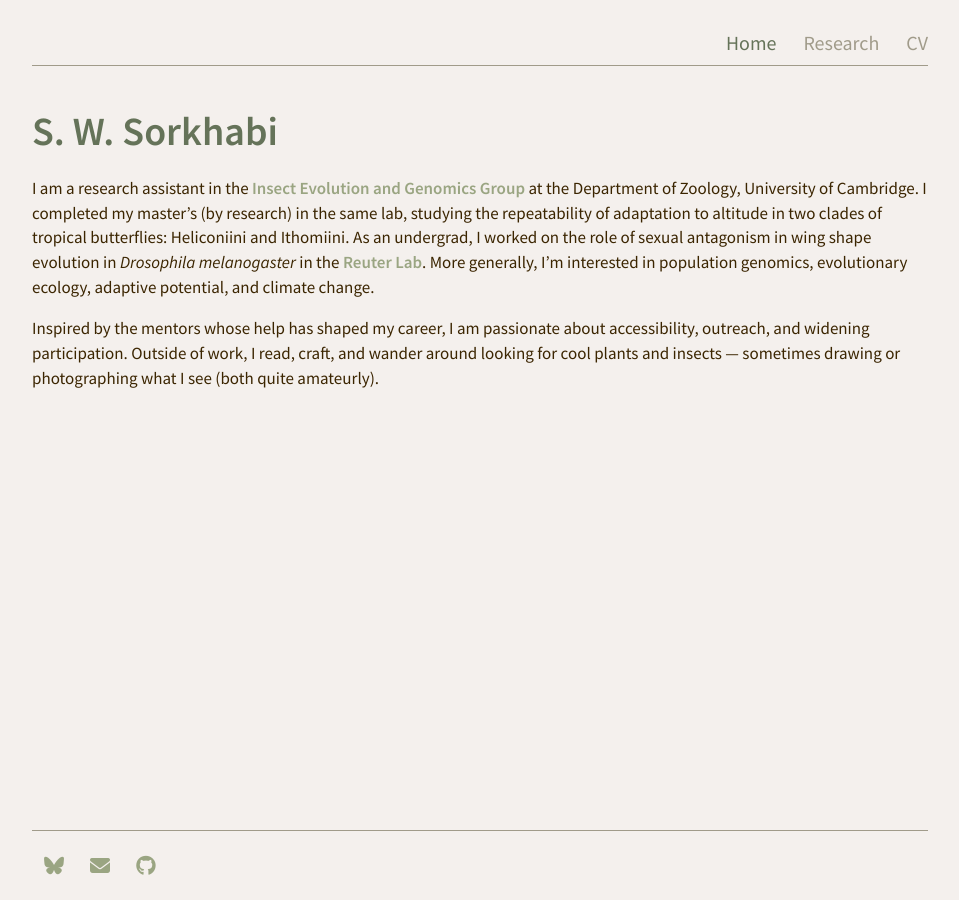
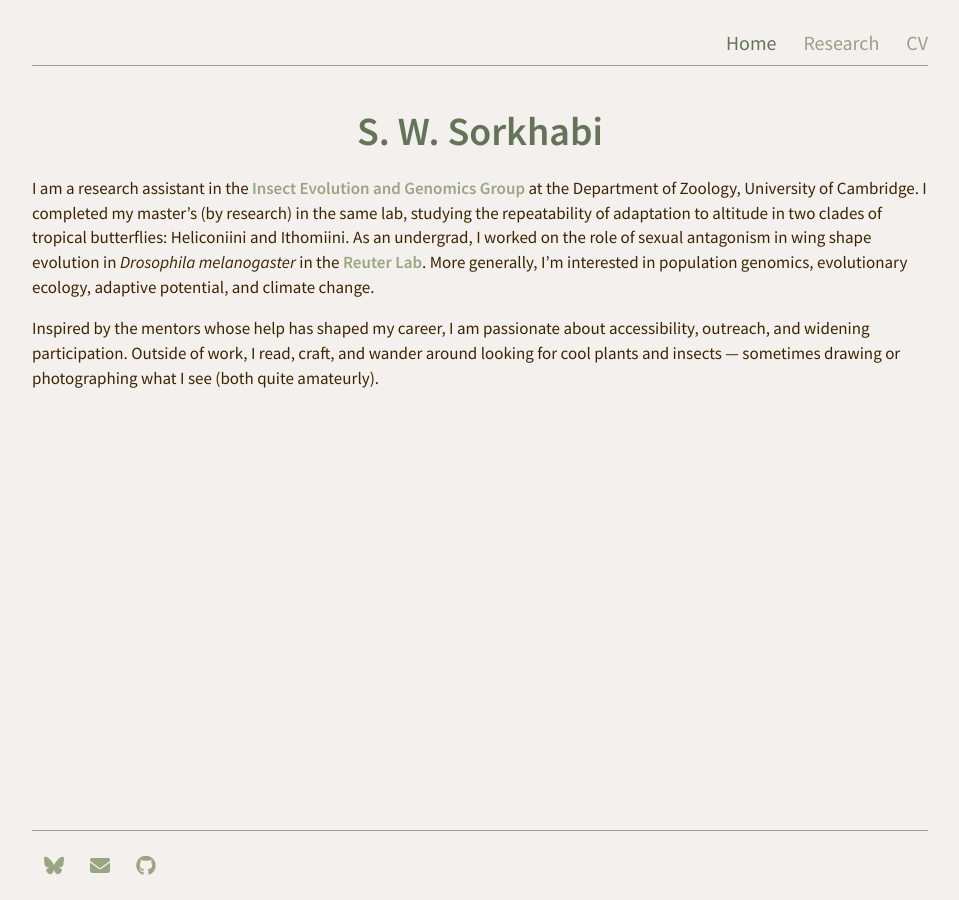
Before and after one commit to ssorkhabi/ssorkhabi.github.io, a Jekyll site: the page built from index.md, in a window 1280 px wide. Shown: the whole page, without its empty margins (160-1119 px from the left). Built offline with Jekyll 4.4.1, drawn with Linux system fonts in a browser that asks for light colours.

Commit message:
Change text alignment to center in main.css

```diff
--- a/css/main.css
+++ b/css/main.css
@@ -106,7 +106,7 @@ h1 {
   font-size: 4rem;
   font-family: "Source Sans Pro", sans-serif;
   font-weight: 600;
-  text-align: left;
+  text-align: center;
   color: var(--sage-dark);
 }
 
```
